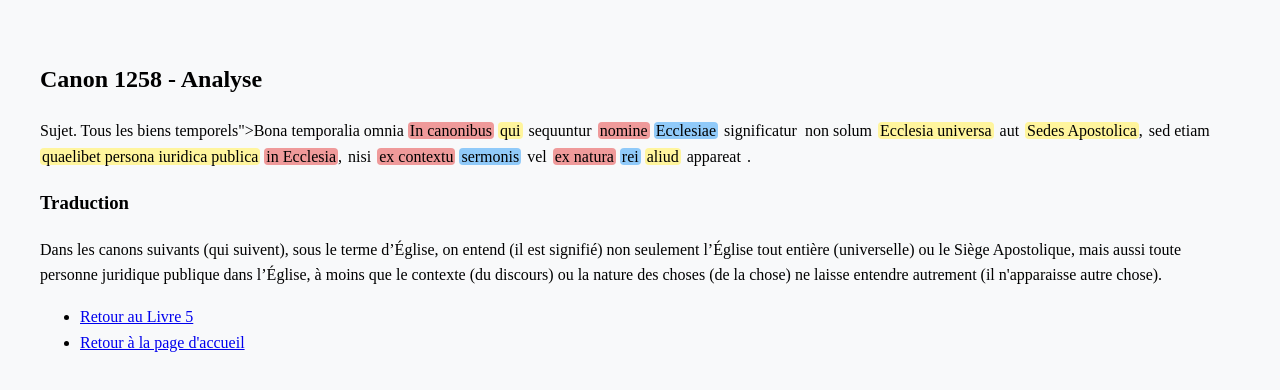
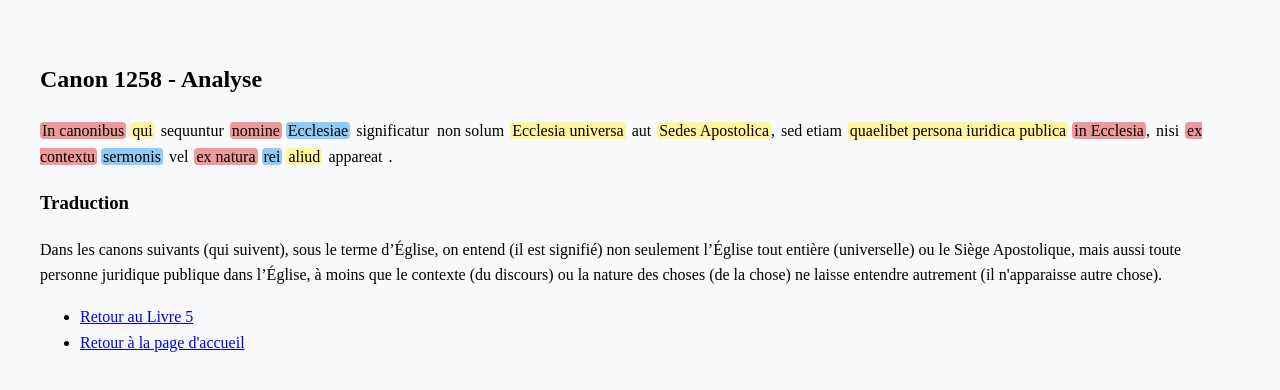
Before and after one commit to elibruyere/canon-1258, a plain HTML site: page index.html in a window 1280 px wide. Drawn offline with Linux system fonts and the light colour scheme.

Commit message:
Update index.html

```diff
--- a/index.html
+++ b/index.html
@@ -38,7 +38,6 @@
   <h2>Canon 1258 - Analyse</h2>
 
   <p>
-  Sujet. Tous les biens temporels">Bona temporalia omnia</span>
      <span class="word ablative" data-info="in + ablatif. = dans les canons">In canonibus</span>
       <span class="word nominative" data-info="pronom relatif, sujet de sequuntur = qui">qui</span>
       <span class="word" data-info="verbe déponent, présent de l'indicatif 3pp = suivent">sequuntur</span>
```
